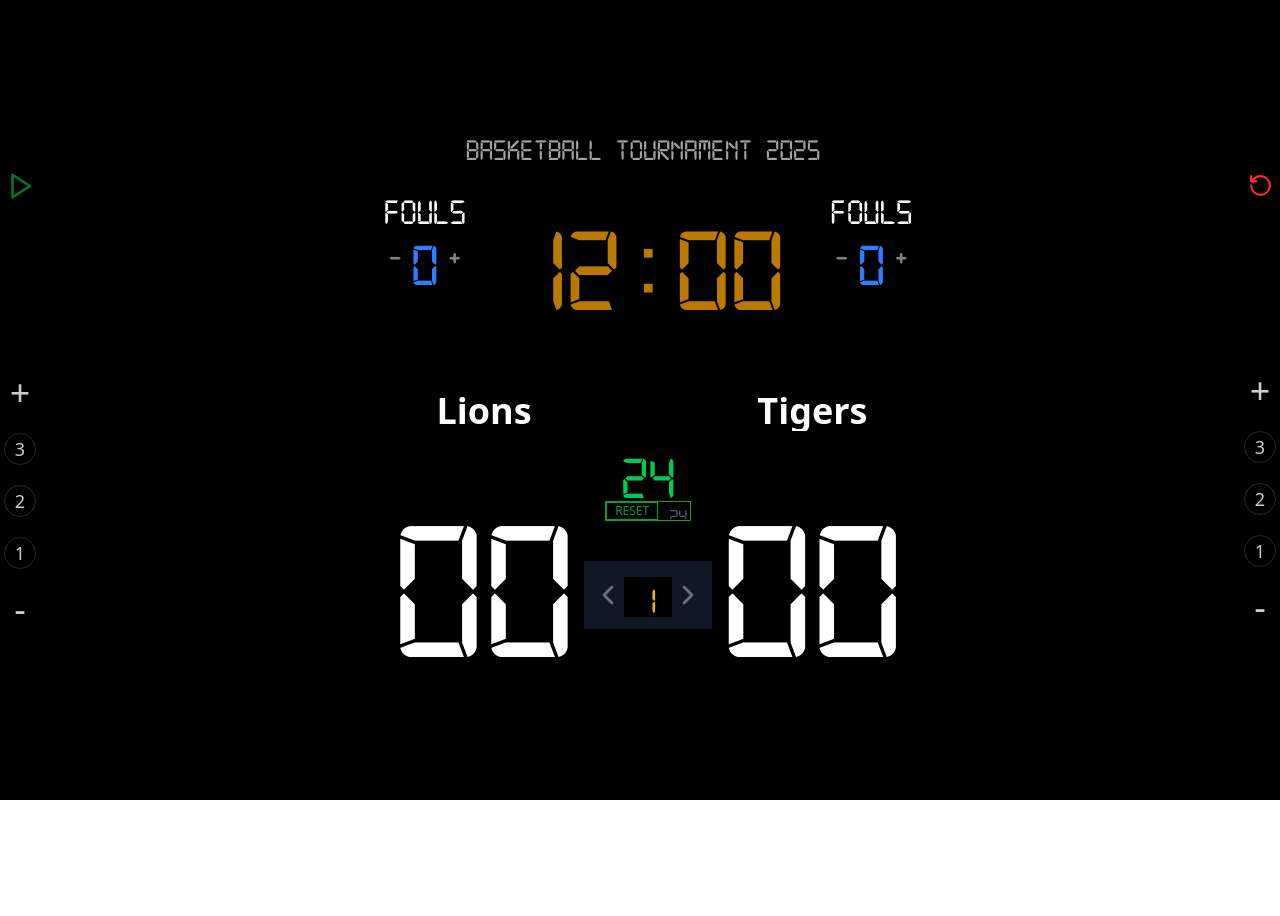
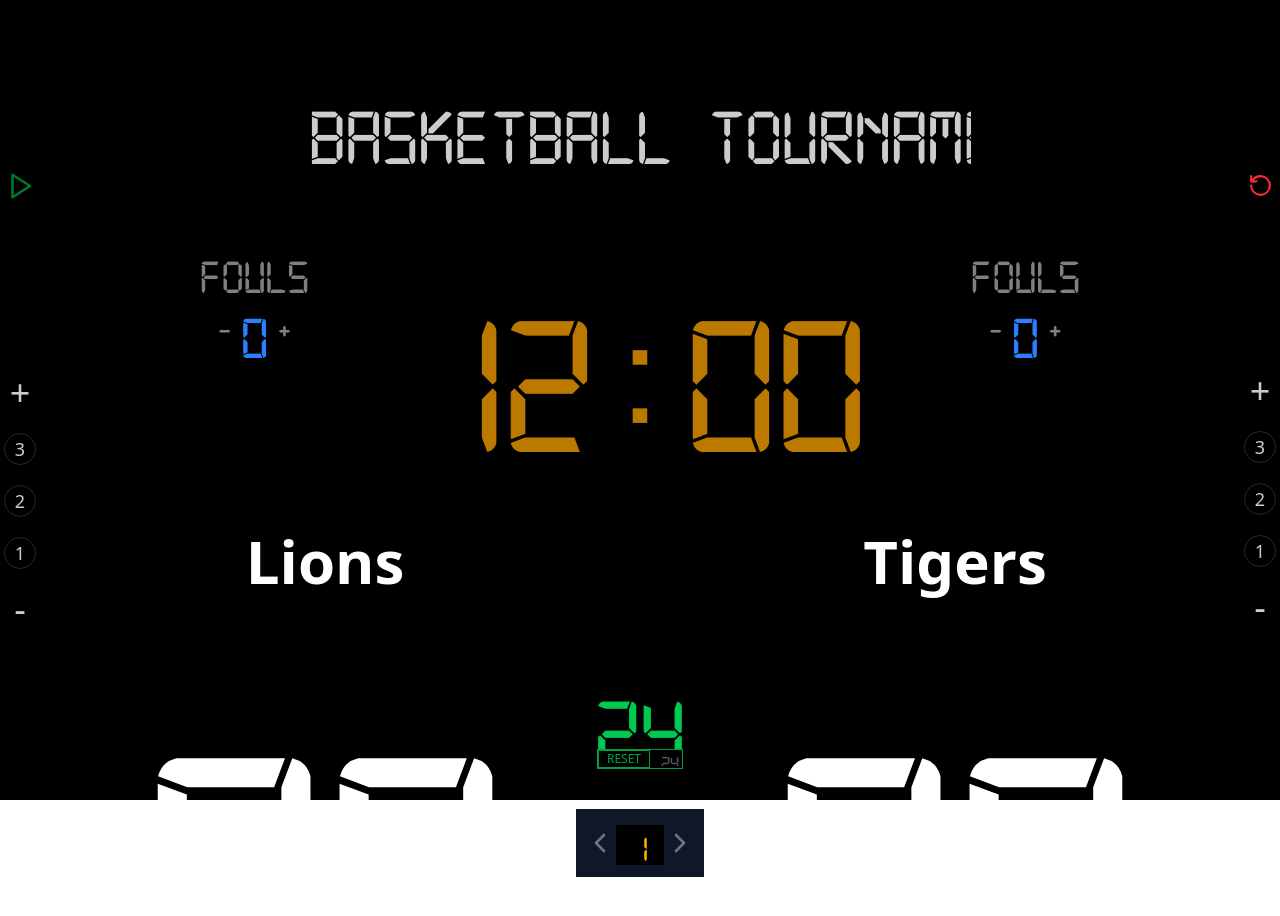
Before and after one commit to NickAndriam/snap-mark, a React app: page / in a window 1280 px wide. Shown: the top 916 px of the page. Before the commit the page ends 800 px from the top, so only its background shows below. Built offline with nearby package versions, Linux system fonts and the light colour scheme; the HTML template or start-up script is replaced by a standard one.

Commit message:
feat: enhance scoreboard components with improved styling and functionality

```diff
--- a/src/components/score-board/foul.tsx
+++ b/src/components/score-board/foul.tsx
@@ -5,7 +5,7 @@ interface FoulProps {
 export default function Foul({ fouls, setFouls }: FoulProps) {
   return (
     <div className="digital">
-      <p className="text-2xl lg:text-4xl">Fouls</p>
+      <p className="text-2xl lg:text-3xl xl:text-[3rem] opacity-50">Fouls</p>
       <div className="flex gap-2 items-center justify-center">
         <p
           className="text-4xl opacity-50 pressed"
--- a/src/components/score-board/score-board.tsx
+++ b/src/components/score-board/score-board.tsx
@@ -22,10 +22,11 @@ export default function ScoreBoard() {
   });
   const [period, setPeriod] = useState(1);
 
-  // const [shotClock, setShotClock] = useState({
-  //   seconds: 14,
-  //   isRunning: true,
-  // });
+  const [timerAndShotclock] = useState({
+    shotclock: 24,
+    timer: 720,
+    isRunning: true,
+  });
 
   const [defaultScore] = useState<number>(0);
   const [startTimer, setStartTimer] = useState<boolean>(false);
@@ -68,6 +69,7 @@ export default function ScoreBoard() {
     <div className="flex">
       {/* Left Bar */}
       <div className="fixed left-0 top-0 flex flex-col items-center justify-between lg:justify-evenly h-full w-10 py-4 lg:py-0 z-100">
+        <div>
           {startTimer ? (
             <Pause
               size={30}
@@ -81,7 +83,7 @@ export default function ScoreBoard() {
               onClick={() => setStartTimer(true)}
             />
           )}
-
+        </div>
         <ScoreButtons
           score={homeTeam.score}
           getScore={(point) =>
@@ -93,7 +95,7 @@ export default function ScoreBoard() {
         />
       </div>
       {/* Main Scoreboard */}
-      <div className="relative select-none text-white w-full flex flex-col gap-2 items-center justify-evenly px-20 lg:px-40 xl:px-96 lg:py-20">
+      <div className="relative select-none text-white w-full flex flex-col gap-2 items-center justify-evenly px-20 lg:px-30 xl:px-50 2xl:px-70 lg:py-20">
         {/* Timer, Fouls */}
         <div className="w-full flex items-center justify-between">
           <Foul
@@ -102,14 +104,18 @@ export default function ScoreBoard() {
               setHomeTeam({ ...homeTeam, fouls: currentFouls })
             }
           />
-          <div className="w-full">
-            <div className="w-full mt-2">
+          <div className="w-full space-y-5 lg:space-y-10">
+            <div className="w-full ">
               <input
-                className="text-3xl w-full digital text-white/80 text-center opacity-80"
+                className="text-3xl w-full digital text-white/80 lg:text-[80px] text-center "
                 defaultValue="BasketBall Tournament 2025 "
               />
             </div>
-            <Timer isPlaying={startTimer} restartTimer={restartTimer} />
+            <Timer
+              isPlaying={startTimer}
+              restartTimer={restartTimer}
+              defaultTime={timerAndShotclock.timer}
+            />
           </div>
           <Foul
             fouls={awayTeam.fouls}
@@ -136,6 +142,7 @@ export default function ScoreBoard() {
               isPlaying={startTimer}
               restartTimer={restartTimer || resetShotClock}
               resetShotClock={resetShotClock}
+              defaultTime={timerAndShotclock.shotclock}
             />
             <Period period={period} setPeriod={setPeriod} />
           </div>
--- a/src/components/score-board/score-buttons.tsx
+++ b/src/components/score-board/score-buttons.tsx
@@ -7,7 +7,7 @@ export default function ScoreButtons({ score, getScore }: ScoreButtonsProps) {
   return (
     <div className="text-2xl flex flex-col items-center justify-center gap-2 lg:gap-5 opacity-80">
       <p
-        className="text-4xl pressed cursor-pointer"
+        className="text-4xl pressed cursor-pointer active:text-green-500"
         onClick={() => getScore(1)}
       >
         +
@@ -16,7 +16,7 @@ export default function ScoreButtons({ score, getScore }: ScoreButtonsProps) {
       <Number number={2} onClick={() => getScore(2)} />
       <Number number={1} onClick={() => getScore(1)} />
       <p
-        className="text-4xl pressed cursor-pointer"
+        className="text-4xl pressed cursor-pointer active:text-red-500"
         onClick={() => getScore(score !== 0 ? -1 : 0)}
       >
         -
@@ -34,7 +34,7 @@ const Number = ({
 }) => {
   return (
     <div
-      className="border border-white/20 w-8 h-8 rounded-full text-lg flex items-center justify-center pressed cursor-pointer"
+      className="border border-white/20 w-8 h-8 rounded-full text-lg flex items-center justify-center pressed cursor-pointer active:bg-green-500"
       onClick={onClick}
     >
       <p className="pressed">{number}</p>
--- a/src/components/score-board/score.tsx
+++ b/src/components/score-board/score.tsx
@@ -16,7 +16,7 @@ export default function Score({
     <div className="flex flex-col items-center justify-center text-left min-w-auto max-w-[150px] lg:min-w-[200px] lg:max-w-[250px] gap-4">
       <input
         placeholder="test"
-        className="text-4xl font-bold mb-5 w-full text-center"
+        className="text-4xl lg:text-6xl font-bold mb-5 w-full text-center"
         defaultValue={teamName}
       />
       <div
@@ -24,11 +24,9 @@ export default function Score({
         className="flex items-center justify-end"
       >
         {/* Score and button */}
-        <div className="flex flex-col items-center justify-center   ">
-          <h3 className="text-[200px] lg:[200px] font-bold digital leading-none">
-            {score < 10 ? `0${score}` : score}
-          </h3>
-        </div>
+        <h3 className="text-[200px] lg:text-[300px] xl:text-[400px]  font-bold digital leading-none">
+          {score < 10 ? `0${score}` : score}
+        </h3>
       </div>
       <div
         style={{ justifyContent: isReversed === true ? "left" : "right" }}
--- a/src/components/score-board/shot-clock.tsx
+++ b/src/components/score-board/shot-clock.tsx
@@ -5,14 +5,16 @@ interface ShotClockProps {
   isPlaying: boolean;
   restartTimer: boolean;
   resetShotClock: boolean;
+  defaultTime: number;
 }
 
 export default function ShotClock({
   isPlaying,
   restartTimer,
   resetShotClock,
+  defaultTime,
 }: ShotClockProps) {
-  const [minutesInSeconds, setMinutesInSeconds] = useState(24); // minutesInSeconds
+  const [minutesInSeconds, setMinutesInSeconds] = useState(defaultTime); // minutesInSeconds
 
   // Time
   const time = new Date();
@@ -50,16 +52,23 @@ export default function ShotClock({
   const themeColor = seconds > 10 ? "text-green-500" : "text-red-500";
 
   return (
-    <div className="flex flex-col items-center justify-center gap-1">
-      <h3
-        className={`text-[60px] lg:[90px] font-bold digital leading-none text-green-500 w-16 pressed
+    <div className="flex flex-col items-center justify-center gap-1 ">
+      <input
+        type="number"
+        className={`text-[60px] lg:text-[100px] font-bold digital leading-none text-center w-40
             ${themeColor} cursor-pointer`}
-        onClick={() => restart(time, true)}
-      >
-        {seconds}
-      </h3>
+        value={seconds}
+        onChange={(e) => {
+          const newTime = new Date();
+          newTime.setSeconds(newTime.getSeconds() + Number(e.target.value));
+          restart(newTime, false);
+        }}
+      />
       <div className="flex flex-row items-center justify-center gap-2 opacity-80 border border-green-500">
-        <p className="text-xs text-green-500 border border-green-500 px-2 pressed active:bg-green-500 active:text-white">
+        <p
+          className="text-xs text-green-500 border border-green-500 px-2 pressed active:bg-green-500 active:text-white"
+          onClick={() => restart(time, false)}
+        >
           RESET
         </p>
         <input
--- a/src/components/score-board/timer.tsx
+++ b/src/components/score-board/timer.tsx
@@ -1,16 +1,23 @@
-import { useEffect } from "react";
+import { useEffect, useState } from "react";
 import { useTimer } from "react-timer-hook";
 
 interface TimerProps {
   isPlaying: boolean;
   restartTimer: boolean;
+  defaultTime: number;
 }
 
-export default function Timer({ isPlaying, restartTimer }: TimerProps) {
-  const minutesInSeconds = 720;
+export default function Timer({
+  defaultTime,
+  isPlaying,
+  restartTimer,
+}: TimerProps) {
+  const [inputTime, setInputTime] = useState(defaultTime);
+  const [editing, setEditing] = useState(false);
+
   // Time
   const time = new Date();
-  time.setSeconds(time.getSeconds() + minutesInSeconds); // 600 seconds = 10 minutes
+  time.setSeconds(time.getSeconds() + defaultTime);
 
   const { seconds, minutes, pause, resume, restart } = useTimer({
     expiryTimestamp: time,
@@ -29,21 +36,44 @@ export default function Timer({ isPlaying, restartTimer }: TimerProps) {
 
   const formatTime = (num: number) => num.toString().padStart(2, "0");
 
+  const onChangeTimer = (e: React.ChangeEvent<HTMLInputElement>) => {
+    const [m = "0", s = "0"] = e.target.value.split(":");
+    setInputTime(Number(m) * 60 + Number(s));
+  };
+
+  useEffect(() => {
+    const time = new Date();
+    time.setSeconds(time.getSeconds() + inputTime);
+    restart(time, false);
+  }, [inputTime, restart]);
+
   const themeColor =
     minutes > 10
       ? "text-yellow-600"
       : minutes > 5
       ? "text-yellow-600"
       : "text-red-600";
+
   return (
     <div className="flex items-center justify-center text-white rounded-lg">
-      <div className="">
-        <p
-          className={`text-[90px] lg:text-[120px] digital opacity-90 pressed ${themeColor}`}
-          onClick={() => restart(time, false)}
-        >
-          {formatTime(minutes)}:{formatTime(seconds)}
-        </p>
+      <div>
+        {editing ? (
+          <input
+            className={`text-[90px] lg:text-[150px] xl:text-[200px] digital opacity-90 ${themeColor}`}
+            type="time"
+            value={`${formatTime(minutes)}:${formatTime(seconds)}`}
+            onChange={onChangeTimer}
+            onBlur={() => setEditing(false)}
+            autoFocus
+          />
+        ) : (
+          <span
+            className={`text-[90px] lg:text-[150px] xl:text-[200px] digital opacity-90 pressed ${themeColor} cursor-pointer`}
+            onClick={() => setEditing(true)}
+          >
+            {formatTime(minutes)}:{formatTime(seconds)}
+          </span>
+        )}
       </div>
     </div>
   );
```
Lines whose indentation alone changed are shown as unchanged.
